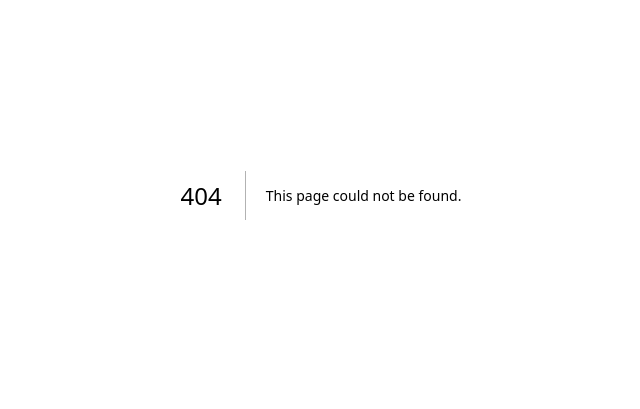
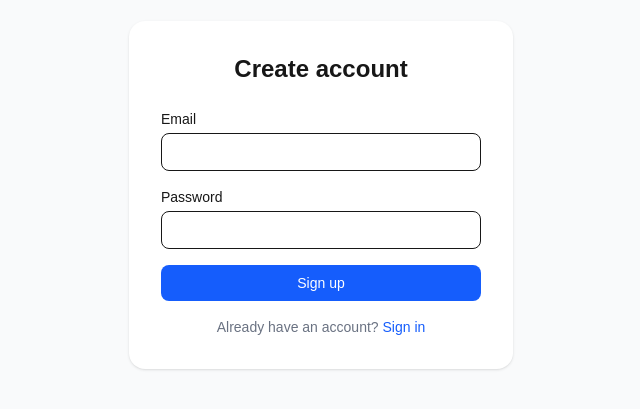
Before and after one commit to tommyn0225/pokebinder2, a Next.js app: page /signup in a window 1280 px wide. Before the commit this address had no page. Shown: the part 205-614 px from the top of the page, without its empty margins (319-959 px from the left). Built offline with nearby package versions, Linux system fonts and the light colour scheme.

Commit message:
add: login

```diff
--- /dev/null
+++ b/src/app/dashboard/LogoutButton.tsx
@@ -0,0 +1,24 @@
+'use client'
+
+import { useRouter } from 'next/navigation'
+import { createClient } from '@/lib/supabase/client'
+
+export default function LogoutButton() {
+  const router = useRouter()
+
+  async function handleLogout() {
+    const supabase = createClient()
+    await supabase.auth.signOut()
+    router.push('/login')
+    router.refresh()
+  }
+
+  return (
+    <button
+      onClick={handleLogout}
+      className="text-sm text-red-500 hover:underline"
+    >
+      Sign out
+    </button>
+  )
+}
--- /dev/null
+++ b/src/app/dashboard/page.tsx
@@ -0,0 +1,29 @@
+import { redirect } from 'next/navigation'
+import { createClient } from '@/lib/supabase/server'
+import LogoutButton from './LogoutButton'
+
+export default async function DashboardPage() {
+  const supabase = await createClient()
+  const {
+    data: { user },
+  } = await supabase.auth.getUser()
+
+  if (!user) {
+    redirect('/login')
+  }
+
+  return (
+    <div className="min-h-screen bg-gray-50">
+      <header className="bg-white border-b px-6 py-4 flex items-center justify-between">
+        <h1 className="text-xl font-bold">PokéBinder</h1>
+        <div className="flex items-center gap-4">
+          <span className="text-sm text-gray-500">{user.email}</span>
+          <LogoutButton />
+        </div>
+      </header>
+      <main className="max-w-4xl mx-auto px-6 py-12 text-center text-gray-400">
+        <p className="text-lg">Your collection is empty — binders coming soon.</p>
+      </main>
+    </div>
+  )
+}
--- /dev/null
+++ b/src/app/login/page.tsx
@@ -0,0 +1,82 @@
+'use client'
+
+import { useState } from 'react'
+import { useRouter } from 'next/navigation'
+import Link from 'next/link'
+import { createClient } from '@/lib/supabase/client'
+
+export default function LoginPage() {
+  const router = useRouter()
+  const [email, setEmail] = useState('')
+  const [password, setPassword] = useState('')
+  const [error, setError] = useState<string | null>(null)
+  const [loading, setLoading] = useState(false)
+
+  async function handleSubmit(e: React.FormEvent) {
+    e.preventDefault()
+    setError(null)
+    setLoading(true)
+
+    const supabase = createClient()
+    const { error } = await supabase.auth.signInWithPassword({ email, password })
+
+    if (error) {
+      setError(error.message)
+      setLoading(false)
+      return
+    }
+
+    router.push('/dashboard')
+    router.refresh()
+  }
+
+  return (
+    <div className="min-h-screen flex items-center justify-center bg-gray-50">
+      <div className="w-full max-w-sm bg-white rounded-2xl shadow p-8">
+        <h1 className="text-2xl font-bold mb-6 text-center">Sign in</h1>
+        <form onSubmit={handleSubmit} className="space-y-4">
+          <div>
+            <label className="block text-sm font-medium mb-1" htmlFor="email">
+              Email
+            </label>
+            <input
+              id="email"
+              type="email"
+              required
+              value={email}
+              onChange={(e) => setEmail(e.target.value)}
+              className="w-full border rounded-lg px-3 py-2 text-sm focus:outline-none focus:ring-2 focus:ring-blue-500"
+            />
+          </div>
+          <div>
+            <label className="block text-sm font-medium mb-1" htmlFor="password">
+              Password
+            </label>
+            <input
+              id="password"
+              type="password"
+              required
+              value={password}
+              onChange={(e) => setPassword(e.target.value)}
+              className="w-full border rounded-lg px-3 py-2 text-sm focus:outline-none focus:ring-2 focus:ring-blue-500"
+            />
+          </div>
+          {error && <p className="text-red-500 text-sm">{error}</p>}
+          <button
+            type="submit"
+            disabled={loading}
+            className="w-full bg-blue-600 text-white rounded-lg py-2 text-sm font-medium hover:bg-blue-700 disabled:opacity-50"
+          >
+            {loading ? 'Signing in…' : 'Sign in'}
+          </button>
+        </form>
+        <p className="text-center text-sm text-gray-500 mt-4">
+          No account?{' '}
+          <Link href="/signup" className="text-blue-600 hover:underline">
+            Sign up
+          </Link>
+        </p>
+      </div>
+    </div>
+  )
+}
--- /dev/null
+++ b/src/app/signup/page.tsx
@@ -0,0 +1,83 @@
+'use client'
+
+import { useState } from 'react'
+import { useRouter } from 'next/navigation'
+import Link from 'next/link'
+import { createClient } from '@/lib/supabase/client'
+
+export default function SignupPage() {
+  const router = useRouter()
+  const [email, setEmail] = useState('')
+  const [password, setPassword] = useState('')
+  const [error, setError] = useState<string | null>(null)
+  const [loading, setLoading] = useState(false)
+
+  async function handleSubmit(e: React.FormEvent) {
+    e.preventDefault()
+    setError(null)
+    setLoading(true)
+
+    const supabase = createClient()
+    const { error } = await supabase.auth.signUp({ email, password })
+
+    if (error) {
+      setError(error.message)
+      setLoading(false)
+      return
+    }
+
+    router.push('/dashboard')
+    router.refresh()
+  }
+
+  return (
+    <div className="min-h-screen flex items-center justify-center bg-gray-50">
+      <div className="w-full max-w-sm bg-white rounded-2xl shadow p-8">
+        <h1 className="text-2xl font-bold mb-6 text-center">Create account</h1>
+        <form onSubmit={handleSubmit} className="space-y-4">
+          <div>
+            <label className="block text-sm font-medium mb-1" htmlFor="email">
+              Email
+            </label>
+            <input
+              id="email"
+              type="email"
+              required
+              value={email}
+              onChange={(e) => setEmail(e.target.value)}
+              className="w-full border rounded-lg px-3 py-2 text-sm focus:outline-none focus:ring-2 focus:ring-blue-500"
+            />
+          </div>
+          <div>
+            <label className="block text-sm font-medium mb-1" htmlFor="password">
+              Password
+            </label>
+            <input
+              id="password"
+              type="password"
+              required
+              minLength={6}
+              value={password}
+              onChange={(e) => setPassword(e.target.value)}
+              className="w-full border rounded-lg px-3 py-2 text-sm focus:outline-none focus:ring-2 focus:ring-blue-500"
+            />
+          </div>
+          {error && <p className="text-red-500 text-sm">{error}</p>}
+          <button
+            type="submit"
+            disabled={loading}
+            className="w-full bg-blue-600 text-white rounded-lg py-2 text-sm font-medium hover:bg-blue-700 disabled:opacity-50"
+          >
+            {loading ? 'Creating account…' : 'Sign up'}
+          </button>
+        </form>
+        <p className="text-center text-sm text-gray-500 mt-4">
+          Already have an account?{' '}
+          <Link href="/login" className="text-blue-600 hover:underline">
+            Sign in
+          </Link>
+        </p>
+      </div>
+    </div>
+  )
+}
--- /dev/null
+++ b/src/proxy.ts
@@ -0,0 +1,48 @@
+import { NextResponse } from 'next/server'
+import type { NextRequest } from 'next/server'
+import { createServerClient } from '@supabase/ssr'
+
+export async function proxy(request: NextRequest) {
+  let supabaseResponse = NextResponse.next({ request })
+
+  const supabase = createServerClient(
+    process.env.NEXT_PUBLIC_SUPABASE_URL!,
+    process.env.NEXT_PUBLIC_SUPABASE_ANON_KEY!,
+    {
+      cookies: {
+        getAll() {
+          return request.cookies.getAll()
+        },
+        setAll(cookiesToSet) {
+          cookiesToSet.forEach(({ name, value }) =>
+            request.cookies.set(name, value)
+          )
+          supabaseResponse = NextResponse.next({ request })
+          cookiesToSet.forEach(({ name, value, options }) =>
+            supabaseResponse.cookies.set(name, value, options)
+          )
+        },
+      },
+    }
+  )
+
+  const {
+    data: { user },
+  } = await supabase.auth.getUser()
+
+  const { pathname } = request.nextUrl
+
+  if (!user && pathname.startsWith('/dashboard')) {
+    return NextResponse.redirect(new URL('/login', request.url))
+  }
+
+  if (user && (pathname === '/login' || pathname === '/signup')) {
+    return NextResponse.redirect(new URL('/dashboard', request.url))
+  }
+
+  return supabaseResponse
+}
+
+export const config = {
+  matcher: ['/((?!api|_next/static|_next/image|favicon.ico).*)'],
+}
```
